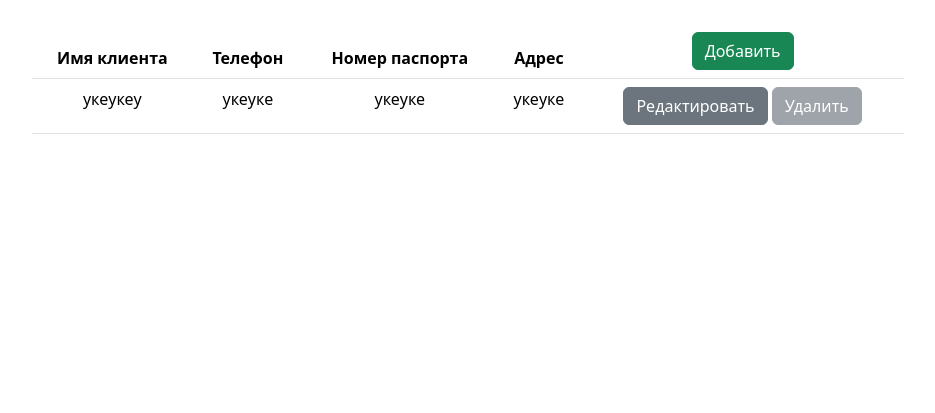
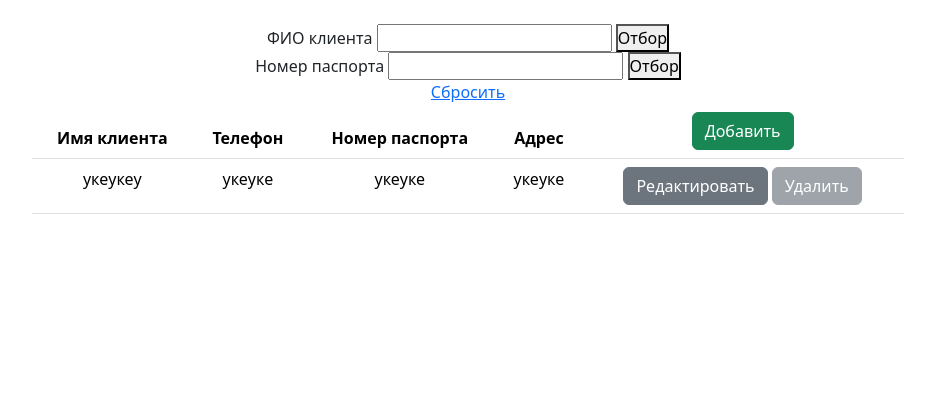
Before and after one commit to shaderka/php, a PHP site: page /klient/view.php in a window 1280 px wide. Shown: the part 73-486 px from the top of the page, without its empty margins (172-1107 px from the left). Run offline with PHP 8.4, Linux system fonts and the light colour scheme; data comes from the database, SQL or seed files in the repository.

Commit message:
start 4lr

```diff
--- a/shpagin_podolsky/klient/view.php
+++ b/shpagin_podolsky/klient/view.php
@@ -7,16 +7,54 @@
         $current_page = "klient";
         require_once '../header.php';
         require_once 'utils.php';
-        $tableRows = $mysqli -> query("SELECT * FROM `klient`");
+
+        $filter = '';
+        if(isset($_POST['filter_name_klient']) && ($nameKlientF = $_POST['filter_name_klient'])){
+            $filter .= " WHERE `name_klient` LIKE '%$nameKlientF%'";
+            $hideAddress = true;
+        }
+
+        if(isset($_POST['filter_number_passport']) && ($numberPassportF = $_POST['filter_number_passport'])){
+            if($filter === ''){
+                $filter.= " WHERE ";
+            }else{
+                $filter.= " AND ";
+            }
+
+            $filter.= "`number_passport` = $numberPassportF";
+            $hideNumberPassport = true;
+
+        }
+
+        $tableRows = $mysqli -> query("SELECT * FROM `klient` $filter");
     ?>
     <div class="container text-center">
+        <form method="post">
+            <label>
+                ФИО клиента
+                <input type="text" name="filter_name_klient" value="<?= $nameKlientF ?? ''?>">
+            </label>
+            <button name="action" value="filter">Отбор</button>
+        </form>
+
+        <form method="post">
+            <label>
+                Номер паспорта
+                <input type="text" name="filter_number_passport" value="<?= $numberPassportF ?? ''?>">
+            </label>
+
+            <button name="action" value="filter">Отбор</button>
+        </form>
+
+        <a href="view.php">Сбросить</a>
+        <?php if($tableRows && $tableRows -> num_rows > 0 ){?>
         <table class="table dict">
             <thead>
                 <tr>
                     <th scope="col">Имя клиента</th>
                     <th scope="col">Телефон</th>
-                    <th scope="col">Номер паспорта</th>
-                    <th scope="col">Адрес</th>
+                    <th scope="col" class="<?= isset($hideNumberPassport) && $hideNumberPassport ? 'd-none' : ''?>">Номер паспорта</th>
+                    <th scope="col" class="<?= isset($hideAddress) && $hideAddress ? 'd-none' : ''?>">Адрес</th>
                     <th scope="col"><a type="button" class="btn btn-success" href="add.php">Добавить</a></th>
                 </tr>
             </thead>
@@ -25,8 +63,8 @@
                 <tr>
                     <td ><?= $name_klient?></td>
                     <td ><?= $klient_fon?></td>
-                    <td ><?= $number_passport?></td>
-                    <td ><?= $adress?></td>
+                    <td class="<?= isset($hideNumberPassport) && $hideNumberPassport ? 'd-none' : ''?>"><?= $number_passport?></td>
+                    <td class="<?= isset($hideAddress) && $hideAddress ? 'd-none' : ''?>"><?= $adress?></td>
                     <td class="btns">
                         <a type="button" class="btn btn-secondary" href="edit.php?id=<?=$id_klient?>">Редактировать</a>
                         <a type="button" class="btn btn-secondary <?= disabledDelete($id_klient) ? 'disabled' : '' ?>" href="delete.php?id=<?=$id_klient?>" onclick='return confirm(`Вы действительно хотите удалить запись "<?="$name_klient - $klient_fon"?>"?`);'>Удалить</a>
@@ -35,6 +73,11 @@
                 <?php } ?>
             </tbody>
         </table>
+        <?php }else{?>
+            <div class="alert alert-warning" role="alert">
+                Нет записей
+            </div>
+        <?php } ?>
     </div>
 
 <?php
```
Also changed, not shown: 1 other file.
